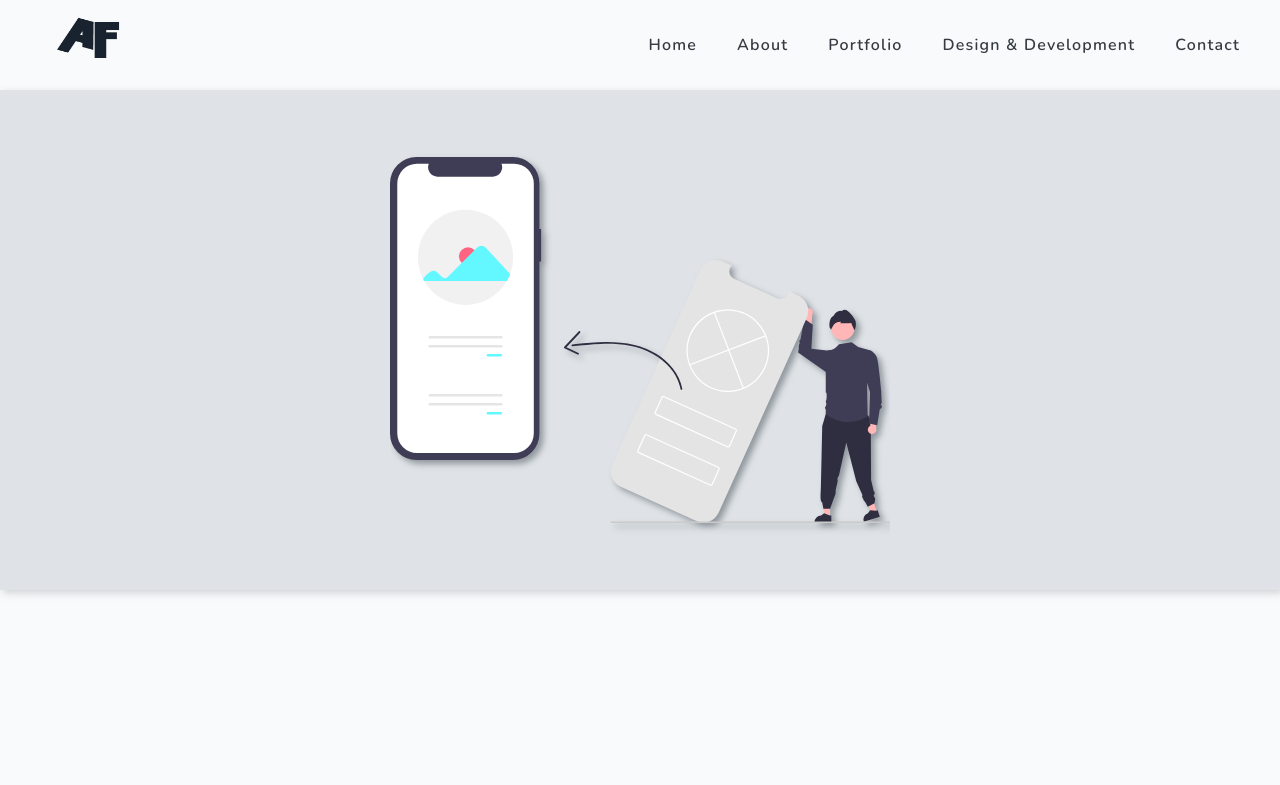
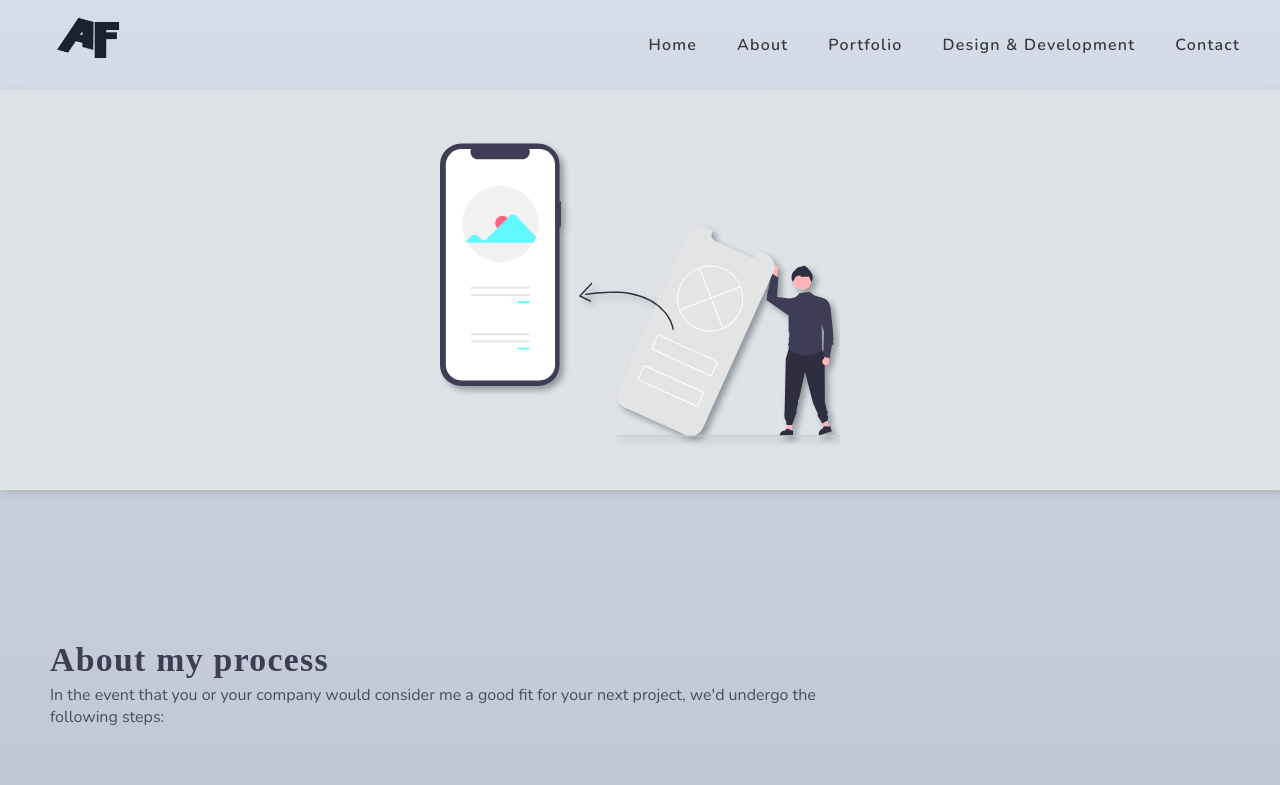
Before and after one commit to alexandruFolea/third-website, a Next.js app: page /design-and-development in a window 1280 px wide. Shown: the top 785 px of the page. Built offline with nearby package versions, Linux system fonts and the light colour scheme; a web font is replaced by a local one.

Commit message:
change layout bg color

```diff
--- a/pages/design-and-development.js
+++ b/pages/design-and-development.js
@@ -23,8 +23,8 @@ const designAndDevelopment = () => {
 				<div className='page__banner'>
 					<Image
 						src='/process.svg'
-						width='500'
-						height='500'
+						width='400'
+						height='400'
 						alt='banner image design and development process'
 					/>
 				</div>
--- a/pages/index.js
+++ b/pages/index.js
@@ -5,7 +5,7 @@ export default function Home() {
 	return (
 		<div className='homepage'>
 			<Head>
-				<title>Alex Folea - Portfolio Site</title>
+				<title>Alex Folea - Portfolio Website</title>
 				<meta name='description' content='Generated by create next app' />
 				<link rel='icon' href='/favicon.ico' />
 			</Head>
--- a/styles/3-layout/_layout.scss
+++ b/styles/3-layout/_layout.scss
@@ -2,7 +2,30 @@
 	display: flex;
 	flex-direction: column;
 	min-height: 100vh;
-	background: $mono9;
+
+	// background: #8e9eab; /* fallback for old browsers */
+	// background: -webkit-linear-gradient(
+	// 	to bottom,
+	// 	#eef2f3,
+	// 	#8e9eab
+	// ); /* Chrome 10-25, Safari 5.1-6 */
+	// background: linear-gradient(
+	// 	to bottom,
+	// 	#eef2f3,
+	// 	#8e9eab
+	// ); /* W3C, IE 10+/ Edge, Firefox 16+, Chrome 26+, Opera 12+, Safari 7+ */
+	// background: #757f9a; /* fallback for old browsers */
+	background: -webkit-linear-gradient(
+		to bottom,
+		#d7dde8,
+		#757f9a
+	); /* Chrome 10-25, Safari 5.1-6 */
+	background: linear-gradient(
+		to bottom,
+		#d7dde8,
+		#757f9a
+	); /* W3C, IE 10+/ Edge, Firefox 16+, Chrome 26+, Opera 12+, Safari 7+ */
+
 	main {
 		// width: 100vw;
 		flex: 1;
--- a/styles/4-components/_contact-form.scss
+++ b/styles/4-components/_contact-form.scss
@@ -42,17 +42,18 @@
 
 		button {
 			display: inline-block;
-			color: $mono2;
+			color: $mono8;
 			font-size: 1.4rem;
 			padding: 1.5rem 5rem;
 			@include paragraph;
-			background: $mono6;
+			background: $mono4;
 			cursor: pointer;
 			transition: all 0.2s ease-in;
 			margin-bottom: 4rem;
 
 			&:hover {
 				background: $mono5;
+				color: $mono3;
 				transform: translateY(-0.4rem);
 				box-shadow: 0 0.1rem 0.4rem $cyan;
 			}
--- a/styles/5-pages/_des-and-dev.scss
+++ b/styles/5-pages/_des-and-dev.scss
@@ -159,7 +159,7 @@
 		box-shadow: $box-sh3;
 		width: 100%;
 		background: $mono7;
-		margin: 0 0 14rem 0;
+		margin: 0 0 10rem 0;
 
 		@include md {
 			padding: 0 2rem;
```
Also changed, not shown: public/vercel.svg (added).
